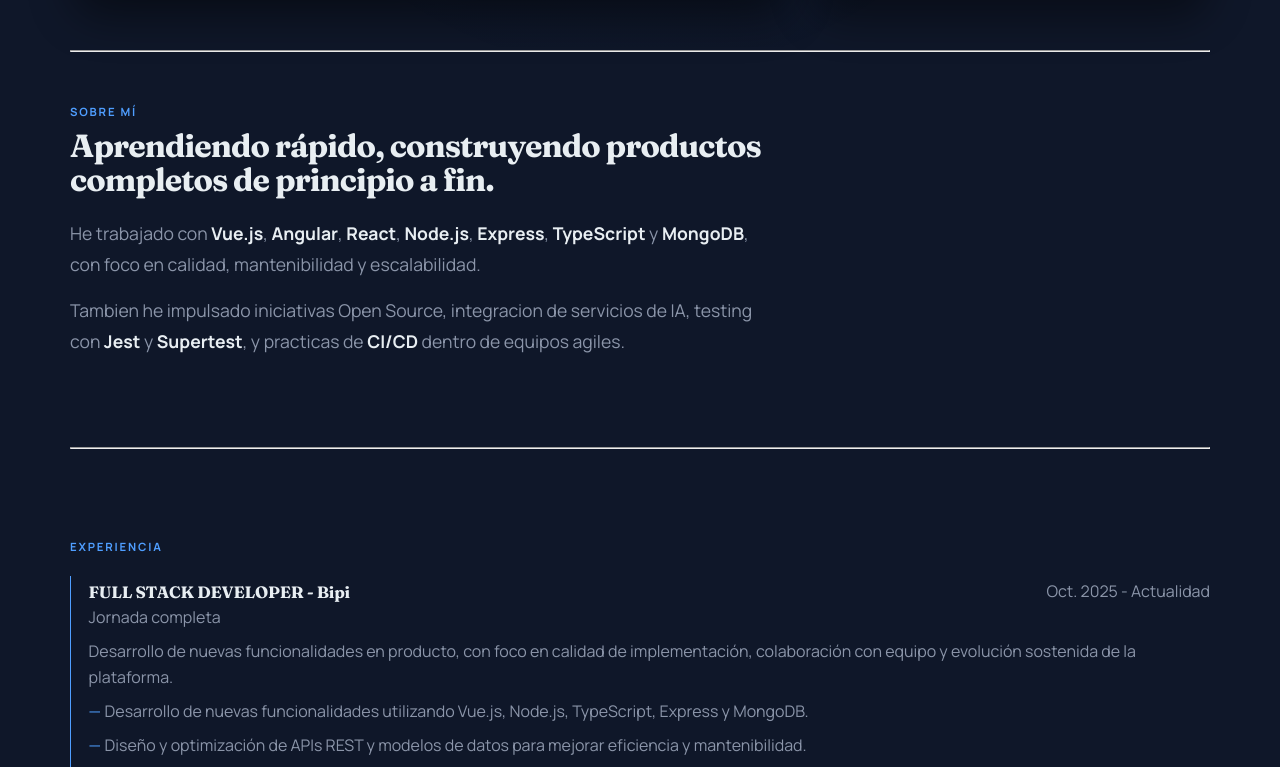
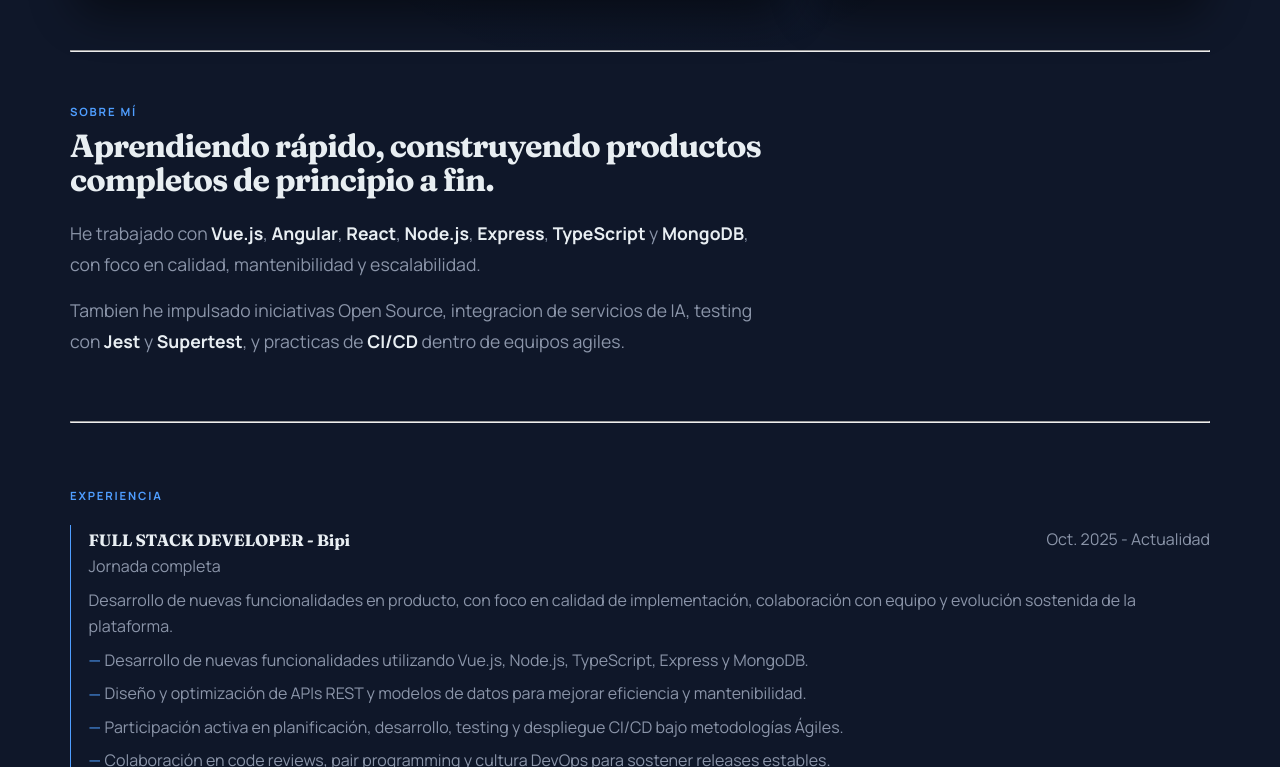
Before and after one commit to rubsuadav/portfolio, a Next.js app: page / in a window 1280 px wide. Shown: the part 753-1520 px from the top of the page. Built offline with nearby package versions, Linux system fonts and the light colour scheme.

Commit message:
fix: adjust gap size in about section for improved layout

```diff
--- a/src/components/portfolio/portfolio-shell.module.css
+++ b/src/components/portfolio/portfolio-shell.module.css
@@ -27,5 +27,5 @@
 
 .portfolioShell__about {
   display: grid;
-  gap: clamp(3.5rem, 7vw, 6.5rem);
+  gap: 4rem;
 }
```
